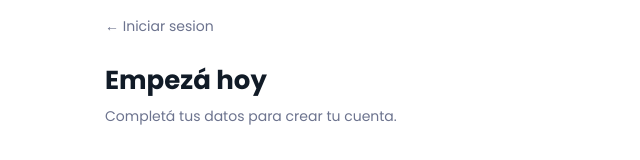
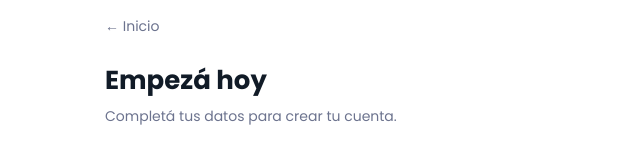
Before and after one commit to Car-fuentes/emprendebot-front, a React (Vite) app: page /registro in a window 1280 px wide. Shown: the top 160 px of the page, without its empty margins (319-959 px from the left). Built offline with nearby package versions, Linux system fonts and the light colour scheme; no server answers.

Commit message:
correcion QA: BUG-002

```diff
--- a/src/pages/RegisterPage.tsx
+++ b/src/pages/RegisterPage.tsx
@@ -131,7 +131,7 @@ export function RegisterPage() {
             fontFamily: 'var(--font-family)',
           }}
         >
-          ← Iniciar sesion
+          ← Inicio
         </button>
       </div>
 
```
